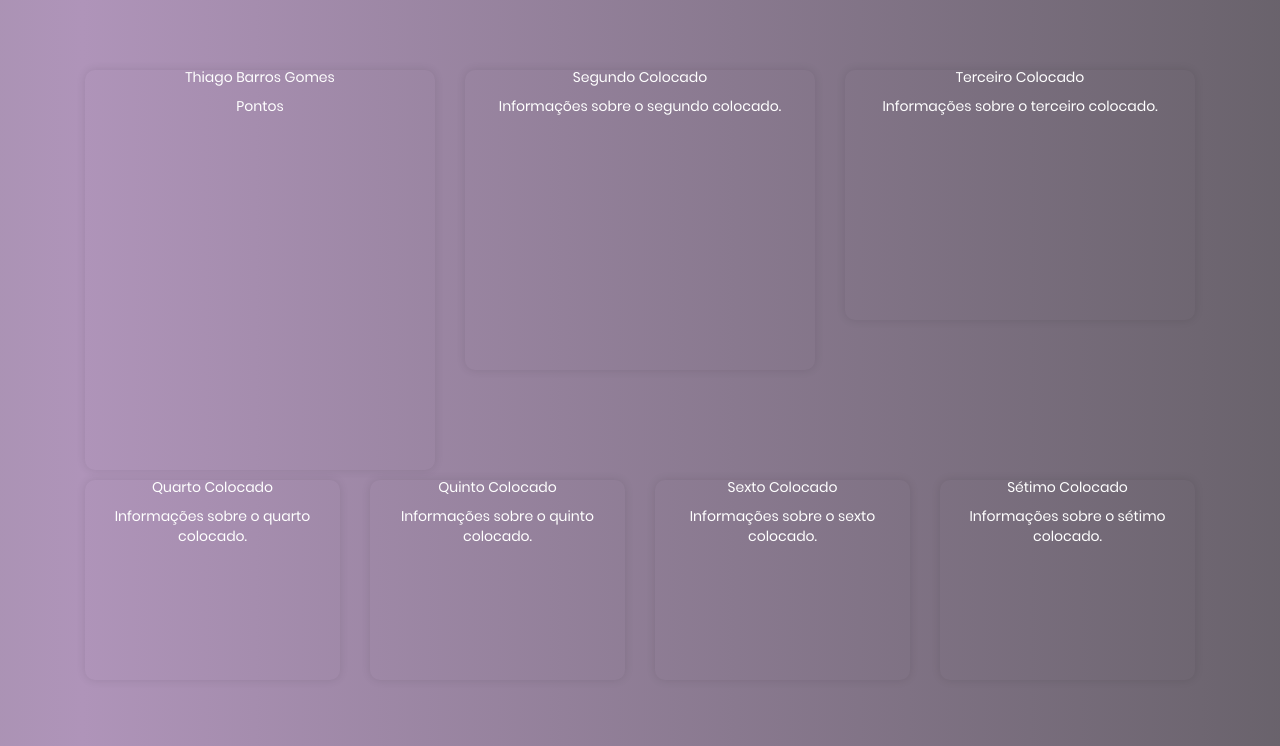
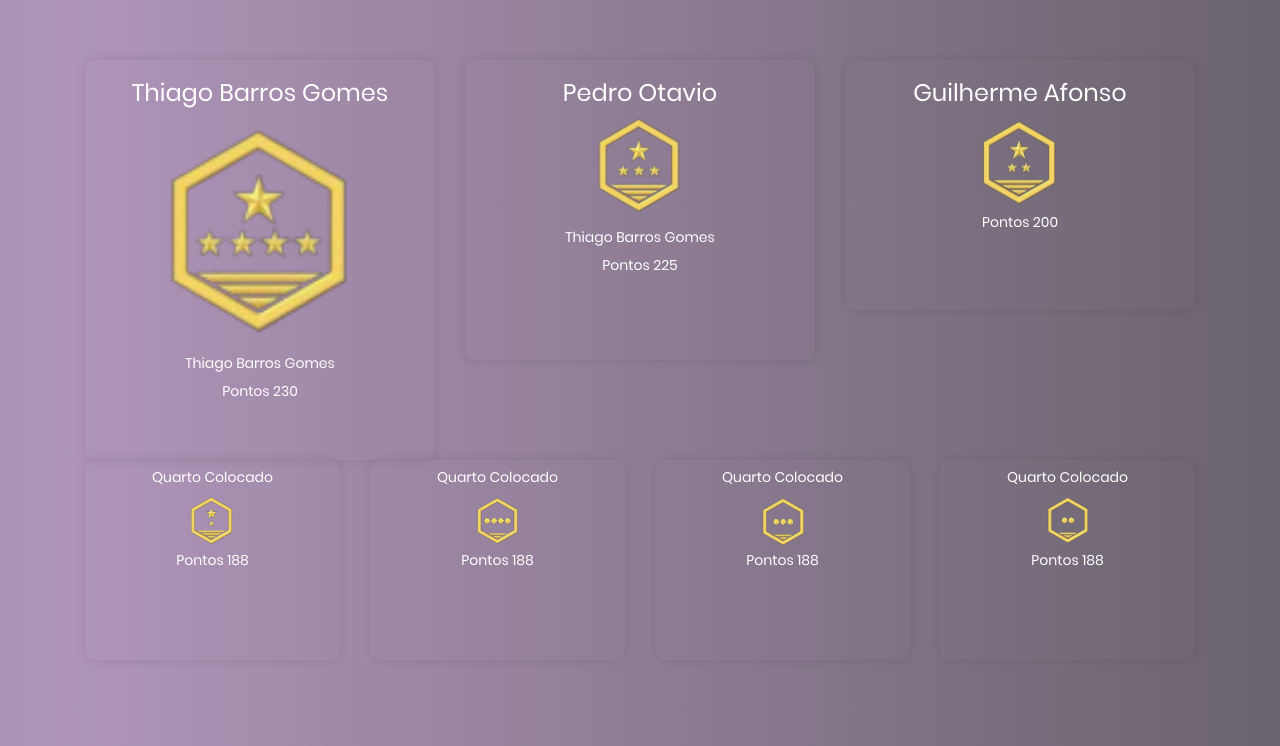
Before and after one commit to tbgbarros/PI_4SEM_2024, a Flask app: page /rank in a window 1280 px wide. Shown: the part 54-800 px from the top of the page. Run offline with Flask 3, Linux system fonts and the light colour scheme; the visitor is signed in with stand-in values (Sample User, id 1); parts of the project's set-up code (start-up, migrations or seed data) failed here and were passed over; some libraries are stand-ins or nearby versions.

Commit message:
alteração ranks

```diff
--- a/CODIFICAÇÃO/app/static/css/rank.css
+++ b/CODIFICAÇÃO/app/static/css/rank.css
@@ -9,6 +9,8 @@
     border-radius: 10px;
     box-shadow: 0 0 10px rgba(0, 0, 0, 0.1);
     transition: box-shadow 0.3s ease-in-out;
+    display: flex;
+    justify-content: center;
 }
 
 /* Estilo para o primeiro colocado (maior) */
@@ -37,3 +39,19 @@
 .card+.card {
     margin-top: 20px;
 }
+
+img.imgRankMaster {
+    width: 80%;
+}
+
+img.imgRankSecond {
+    width: 60%;
+}
+
+img.imgRankTirth {
+    width: 40%;
+}
+
+img.imgRankAll {
+    width: 40%;
+}
--- a/CODIFICAÇÃO/app/templates/main/rank.html
+++ b/CODIFICAÇÃO/app/templates/main/rank.html
@@ -7,13 +7,18 @@
 <link rel="stylesheet" type="text/css" href="{{ url_for('static', filename='/css/rank.css') }}">
 
 <div class="container mt-4">
-    <div class="row justify-content-center">
+    <div class="row justify-content-center mt-4 ">
         <!-- Primeiro colocado -->
         <div class="col-lg-4">
             <div class="card first-place">
                 <div class="card-body">
+                    <div class="ranks">
+                        <h3 class="mb-0">Thiago Barros Gomes</h3>
+                        <img class="imgRankMaster" src="{{ url_for('static', filename='images/rank/24.png')}}"
+                            alt="rank master" title="Rank Master">
+                    </div>
                     <h5 class="card-title">Thiago Barros Gomes</h5>
-                    <p class="card-text">Pontos </p>
+                    <p class="card-text">Pontos 230</p>
                 </div>
             </div>
         </div>
@@ -21,8 +26,13 @@
         <div class="col-lg-4">
             <div class="card second-place">
                 <div class="card-body">
-                    <h5 class="card-title">Segundo Colocado</h5>
-                    <p class="card-text">Informações sobre o segundo colocado.</p>
+                    <div class="ranks">
+                        <h3 class="mb-0">Pedro Otavio</h3>
+                        <img class="imgRankSecond" src="{{ url_for('static', filename='images/rank/23.png')}}"
+                            alt="rank master" title="Rank Master">
+                    </div>
+                    <h5 class="card-title">Thiago Barros Gomes</h5>
+                    <p class="card-text">Pontos 225</p>
                 </div>
             </div>
         </div>
@@ -30,8 +40,12 @@
         <div class="col-lg-4">
             <div class="card third-place">
                 <div class="card-body">
-                    <h5 class="card-title">Terceiro Colocado</h5>
-                    <p class="card-text">Informações sobre o terceiro colocado.</p>
+                    <div class="ranks">
+                        <h3 class="mb-0">Guilherme Afonso</h3>
+                        <img class="imgRankTirth" src="{{ url_for('static', filename='images/rank/22.png')}}"
+                            alt="rank master" title="Rank Master">
+                    </div>
+                    <p class="card-text">Pontos 200</p>
                 </div>
             </div>
         </div>
@@ -42,16 +56,21 @@
             <div class="card other-place">
                 <div class="card-body">
                     <h5 class="card-title">Quarto Colocado</h5>
-                    <p class="card-text">Informações sobre o quarto colocado.</p>
+                    <img class="imgRankAll" src="{{ url_for('static', filename='images/rank/21.png')}}"
+                        alt="rank master" title="Rank Master">
+                    <p class="card-text">Pontos 188</p>
                 </div>
             </div>
         </div>
         <!-- Quinto colocado -->
+
         <div class="col-lg-3">
             <div class="card other-place">
                 <div class="card-body">
-                    <h5 class="card-title">Quinto Colocado</h5>
-                    <p class="card-text">Informações sobre o quinto colocado.</p>
+                    <h5 class="card-title">Quarto Colocado</h5>
+                    <img class="imgRankAll" src="{{ url_for('static', filename='images/rank/20.png')}}"
+                        alt="rank master" title="Rank Master">
+                    <p class="card-text">Pontos 188</p>
                 </div>
             </div>
         </div>
@@ -59,8 +78,10 @@
         <div class="col-lg-3">
             <div class="card other-place">
                 <div class="card-body">
-                    <h5 class="card-title">Sexto Colocado</h5>
-                    <p class="card-text">Informações sobre o sexto colocado.</p>
+                    <h5 class="card-title">Quarto Colocado</h5>
+                    <img class="imgRankAll" src="{{ url_for('static', filename='images/rank/19.png')}}"
+                        alt="rank master" title="Rank Master">
+                    <p class="card-text">Pontos 188</p>
                 </div>
             </div>
         </div>
@@ -68,8 +89,10 @@
         <div class="col-lg-3">
             <div class="card other-place">
                 <div class="card-body">
-                    <h5 class="card-title">Sétimo Colocado</h5>
-                    <p class="card-text">Informações sobre o sétimo colocado.</p>
+                    <h5 class="card-title">Quarto Colocado</h5>
+                    <img class="imgRankAll" src="{{ url_for('static', filename='images/rank/18.png')}}"
+                        alt="rank master" title="Rank Master">
+                    <p class="card-text">Pontos 188</p>
                 </div>
             </div>
         </div>
```
